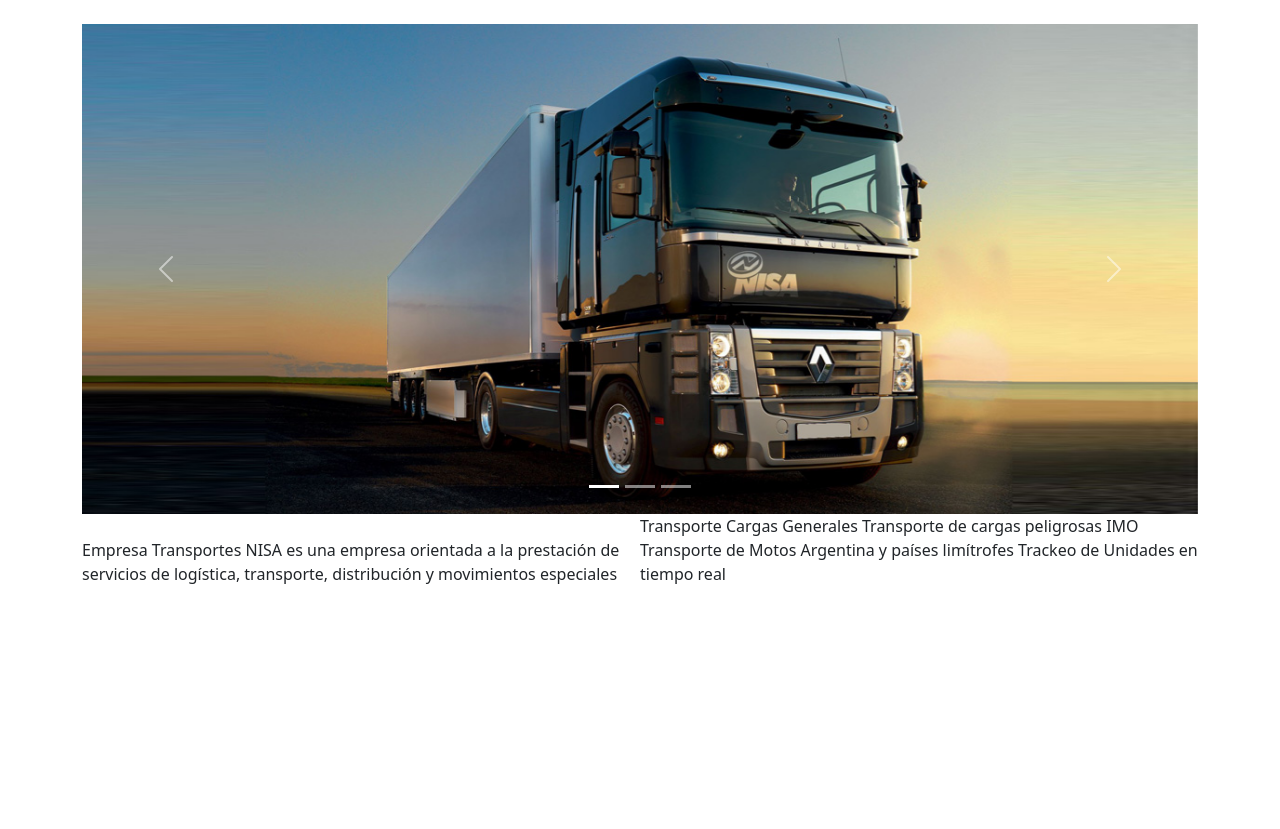
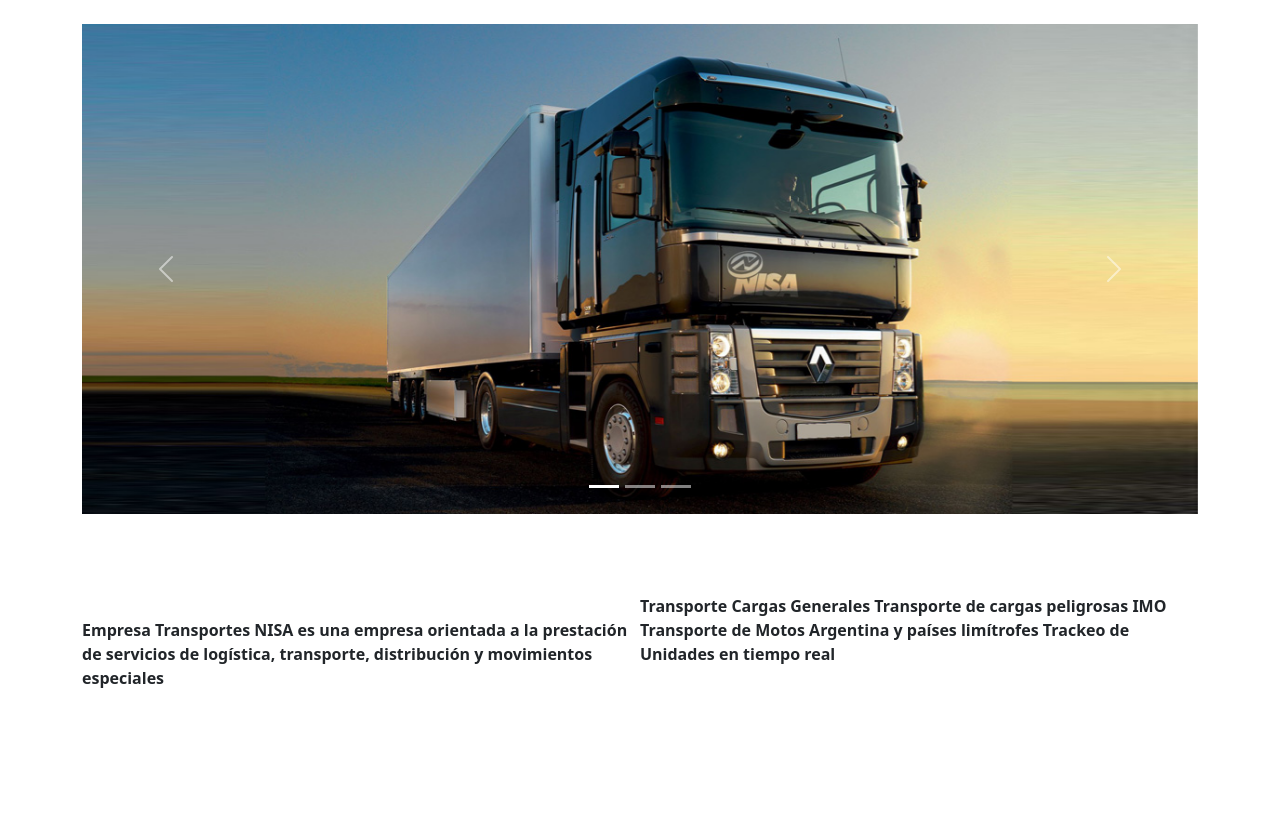
Before and after one commit to jonygrosso/entregafinal, a website: page index.html in a window 1280 px wide. Shown: the part 123-952 px from the top of the page. Drawn offline with nearby package versions, Linux system fonts and the light colour scheme.

Commit message:
tercera entrega

```diff
--- a/index.html
+++ b/index.html
@@ -91,11 +91,11 @@
     </section>
     <section class="section2">
       <img src="" alt="">
-      <p>Empresa
+      <p class="p">Empresa
         Transportes NISA es una empresa orientada a la prestación de servicios de logística, transporte, distribución y movimientos especiales</p>
     </section>
     <section class="section3">
-      <p>Transporte Cargas Generales
+      <p class="p">Transporte Cargas Generales
         Transporte de cargas peligrosas IMO
         Transporte de Motos
         Argentina y países limítrofes
--- a/sass/estilos.scss
+++ b/sass/estilos.scss
@@ -28,9 +28,11 @@
               }
             .section2{
                 grid-area: section2;
+                padding-top: 5rem;
               }
             .section3{
                   grid-area: section3;
+                  padding-top: 5rem;
                 }
 
       }
@@ -76,6 +78,10 @@
             align-items:center;
           }
       }
+      .p{
+        font-size: 1rem;
+        font-weight: bold;
+      }
       .h2{
       @include estilo_h2();
       }
```
Also changed, not shown: css/estilos.css.
